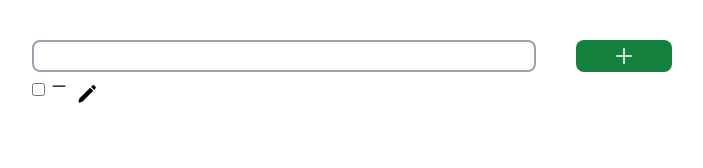
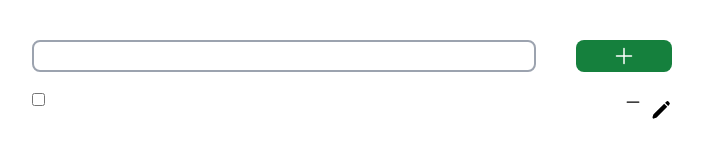
Before and after one commit to VardanHeroic/todolist_new, a React (Create React App) app: page / in a window 1280 px wide. Both pictures are taken after a click on the button 912 px from the left and 56 px from the top of the page. Shown: the top 168 px of the page, without its empty margins (288-991 px from the left). Built offline with nearby package versions, Linux system fonts and the light colour scheme.

Commit message:
tried to style list

```diff
--- a/src/input.jsx
+++ b/src/input.jsx
@@ -18,7 +18,7 @@ export default function Input() {
 	return (
 		<div className="grid gap-10 grid-cols-5 ">
 			<input
-				className="rounded-lg border-2 border-gray-400 col-span-4"
+				className="rounded-lg pl-2 border-2 border-gray-400 col-span-4"
 				ref={text}
 				onChange={e => (text.current.value = e.target.value)}
 			></input>
--- a/src/list.jsx
+++ b/src/list.jsx
@@ -8,18 +8,22 @@ export default function List() {
 	const editing = useSelector(state => state.arrayReducer.editing)
 	return (
 		!editing && (
-			<ul>
+			<ul className="mt-4">
 				{array.map((element, i) => {
 					return (
-						<li id={i} key={i}>
-							<input type="checkbox" name="" id="" />
-							{element}
+						<li id={i} key={i} className="grid-rows-1 grid-cols-12 grid">
+							<div className="col-span-11">
+								<input type="checkbox" name="" id="" className="mr-2 inline" />
+								<span className="cursor-default text-wrap break-words whitespace-normal">{element}</span>
+							</div>
+							<div className="col-span-1 whitespace-nowrap">
 								<button className="p-1" onClick={() => dispatch(removeElement(i))}>
 									<MinusIcon className="text-black size-5  hover:text-white hover:bg-red-700 rounded-md" />
 								</button>
 								<button className="p-1 size-5" onClick={() => dispatch(startEditElement(i))}>
 									<PencilIcon className="text-black size-5  hover:text-white hover:bg-yellow-700 rounded-md" />
 								</button>
+							</div>
 						</li>
 					)
 				})}
```
Lines whose indentation alone changed are shown as unchanged.
